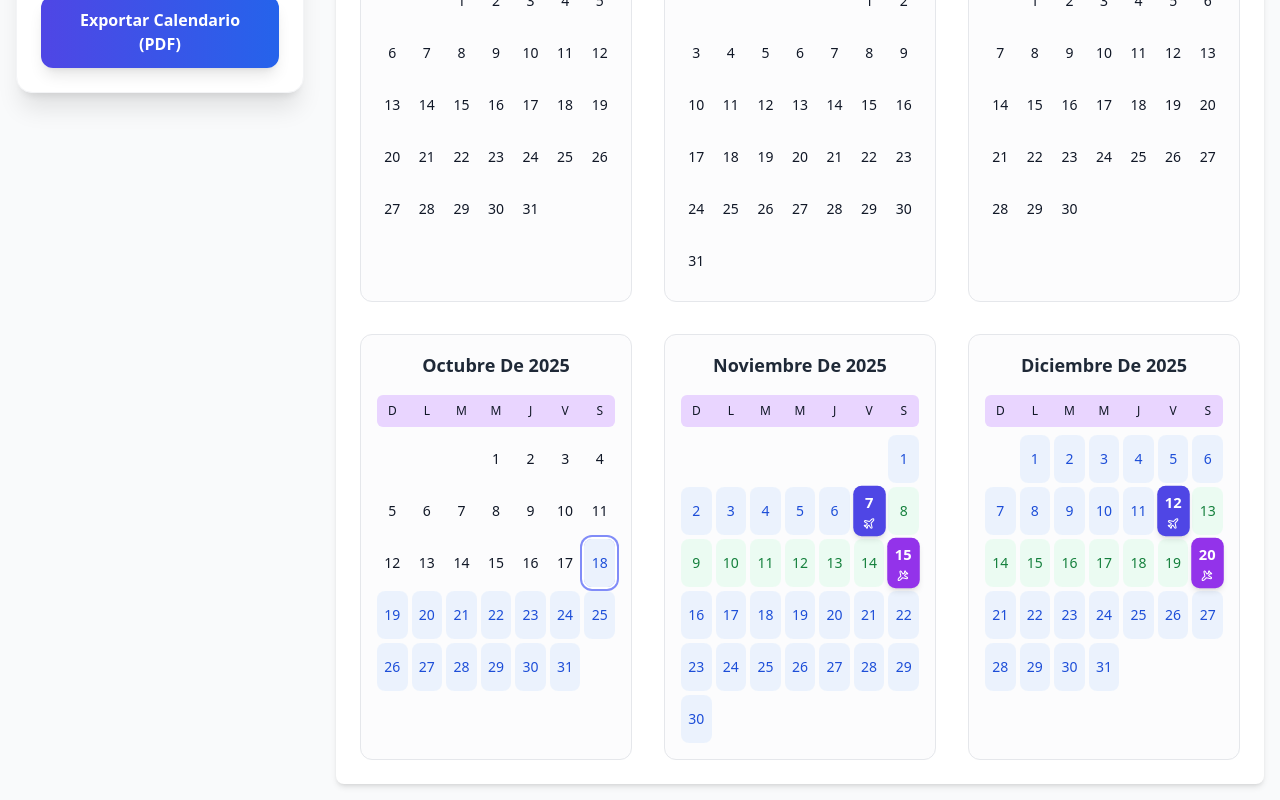
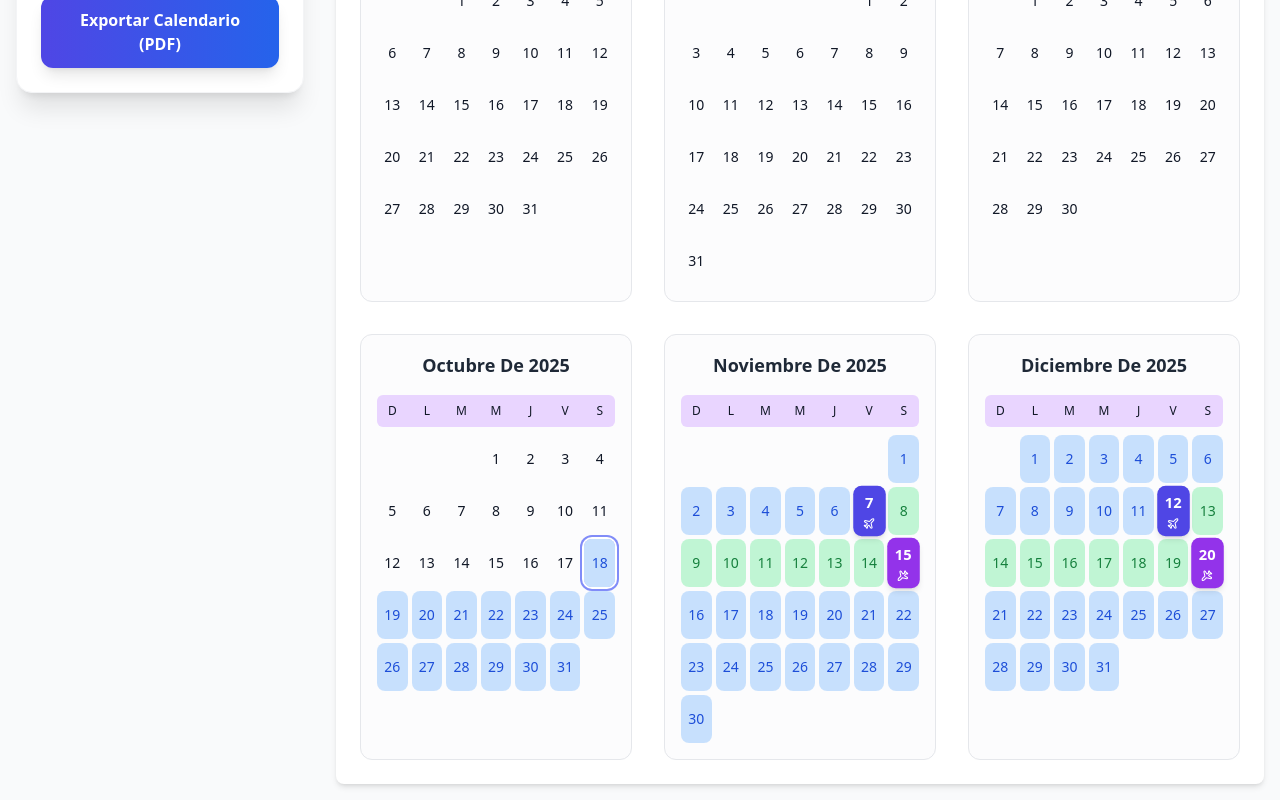
Before and after one commit to cityny/Cronograma-de-Viajes, a React (Vite) app: page / in a window 1280 px wide. Shown: the part 1140-1940 px from the top of the page. Built offline with nearby package versions, Linux system fonts and the light colour scheme.

Commit message:
ajuste colores de mes

```diff
--- a/src/components/MonthView.tsx
+++ b/src/components/MonthView.tsx
@@ -43,10 +43,10 @@ const MonthView: React.FC<MonthViewProps> = ({ year, month, getDayType, onDateSe
                     let style = '';
                     switch (dayType) {
                         case DayType.Work:
-                            style = 'bg-blue-100/50 text-blue-700 font-medium';
+                            style = 'bg-blue-300/50 text-blue-700 font-medium';
                             break;
                         case DayType.Rest:
-                            style = 'bg-green-100/50 text-green-700 font-medium';
+                            style = 'bg-green-300/50 text-green-700 font-medium';
                             break;
                         case DayType.Departure:
                             style = 'bg-indigo-600 text-white font-bold shadow-md transform scale-105';
```
